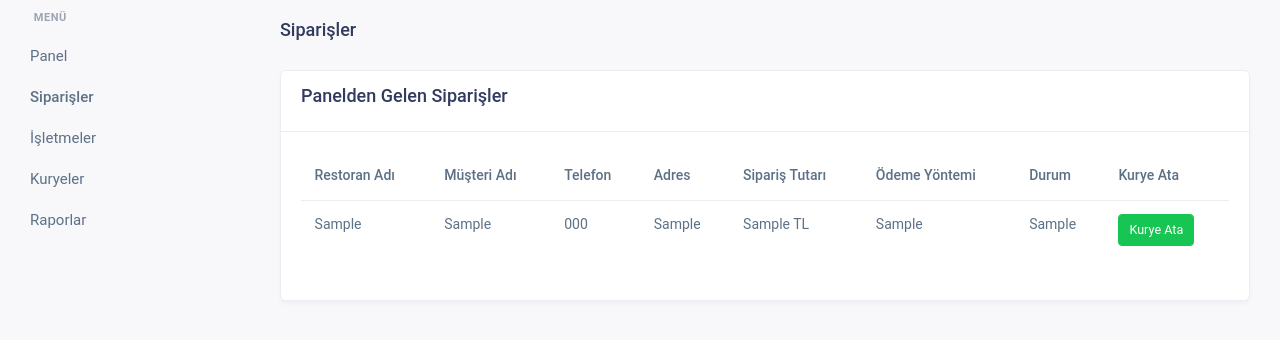
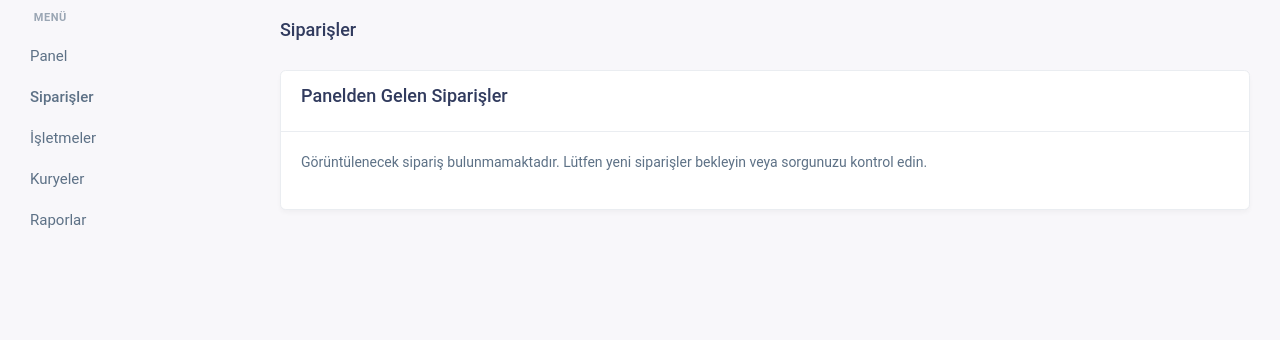
Before and after one commit to OceanWebStore/bingopaket, a PHP site: page /siparisler.php in a window 1280 px wide. Shown: the part 70-410 px from the top of the page. Run offline with PHP 8.4, Linux system fonts and the light colour scheme; tables that the repository leaves empty or names only in its code hold one stand-in row (values such as "Sample post"); some libraries are stand-ins or nearby versions.

Commit message:
Update siparisler.php

```diff
--- a/siparisler.php
+++ b/siparisler.php
@@ -87,6 +87,13 @@
                                 <h4>Panelden Gelen Siparişler</h4>
                             </div>
                             <div class="card-body">
+                                <?php
+                                // Sadece kuryesi atanmamış siparişleri çek (NULL veya 0 olanlar)
+                                $query = "SELECT * FROM kurye_cagir WHERE kurye_id IS NULL OR kurye_id = 0 ORDER BY created_at DESC";
+                                $stmt = $pdo->query($query);
+                                ?>
+
+                                <?php if ($stmt->rowCount() > 0): ?>
                                     <table class="table">
                                         <thead>
                                             <tr>
@@ -101,27 +108,26 @@
                                             </tr>
                                         </thead>
                                         <tbody>
-                                        <?php
-                                        $query = "SELECT * FROM kurye_cagir ORDER BY created_at DESC";
-                                        $stmt = $pdo->query($query);
-                                        while ($row = $stmt->fetch(PDO::FETCH_ASSOC)) {
-                                        ?>
+                                            <?php while ($row = $stmt->fetch(PDO::FETCH_ASSOC)): ?>
                                                 <tr>
-                                                <td><?php echo htmlspecialchars($row['restoran_adi']); ?></td>
-                                                <td><?php echo htmlspecialchars($row['musteri_adi']); ?></td>
-                                                <td><?php echo htmlspecialchars($row['musteri_telefonu']); ?></td>
-                                                <td><?php echo htmlspecialchars($row['musteri_adresi']); ?></td>
-                                                <td><?php echo htmlspecialchars($row['siparis_tutari']); ?> TL</td>
-                                                <td><?php echo htmlspecialchars($row['odeme_yontemi']); ?></td>
-                                                <td><?php echo htmlspecialchars($row['durum']); ?></td>
+                                                    <td><?= htmlspecialchars($row['restoran_adi']) ?></td>
+                                                    <td><?= htmlspecialchars($row['musteri_adi']) ?></td>
+                                                    <td><?= htmlspecialchars($row['musteri_telefonu']) ?></td>
+                                                    <td><?= htmlspecialchars($row['musteri_adresi']) ?></td>
+                                                    <td><?= htmlspecialchars($row['siparis_tutari']) ?> TL</td>
+                                                    <td><?= htmlspecialchars($row['odeme_yontemi']) ?></td>
+                                                    <td><?= htmlspecialchars($row['durum']) ?></td>
                                                     <td>
                                                         <!-- Kurye Ata Butonu -->
-                                                    <button class="btn btn-success btn-sm" data-bs-toggle="modal" data-bs-target="#kuryeAtaModal" data-siparis-id="<?php echo $row['id']; ?>" data-odeme-yontemi="<?php echo htmlspecialchars($row['odeme_yontemi']); ?>">Kurye Ata</button>
+                                                        <button class="btn btn-success btn-sm" data-bs-toggle="modal" data-bs-target="#kuryeAtaModal" data-siparis-id="<?= $row['id'] ?>">Kurye Ata</button>
                                                     </td>
                                                 </tr>
-                                        <?php } ?>
+                                            <?php endwhile; ?>
                                         </tbody>
                                     </table>
+                                <?php else: ?>
+                                    <p>Görüntülenecek sipariş bulunmamaktadır. Lütfen yeni siparişler bekleyin veya sorgunuzu kontrol edin.</p>
+                                <?php endif; ?>
                             </div>
                         </div>
                     </div>
@@ -138,7 +144,6 @@
                             <form action="kurye_ata.php" method="POST">
                                 <div class="modal-body">
                                     <input type="hidden" name="siparis_id" id="siparisIdInput">
-                                    <input type="hidden" name="odeme_yontemi" id="odemeYontemiInput">
                                     <div class="mb-3">
                                         <label for="kuryeSec" class="form-label">Kuryeler</label>
                                         <select class="form-select" name="kurye_id" id="kuryeSec" required>
@@ -169,14 +174,12 @@
     <script src="assets/js/vendor.min.js"></script>
     <script src="assets/js/app.js"></script>
     <script>
-        // Modal açıldığında sipariş ID'sini ve ödeme yöntemini gizli inputlara ekle
+        // Modal açıldığında sipariş ID'sini gizli inputa ekle
         var kuryeAtaModal = document.getElementById('kuryeAtaModal');
         kuryeAtaModal.addEventListener('show.bs.modal', function(event) {
             var button = event.relatedTarget;
             var siparisId = button.getAttribute('data-siparis-id');
-            var odemeYontemi = button.getAttribute('data-odeme-yontemi');
             document.getElementById('siparisIdInput').value = siparisId;
-            document.getElementById('odemeYontemiInput').value = odemeYontemi;
         });
     </script>
 </body>
```
Lines whose indentation alone changed are shown as unchanged.
